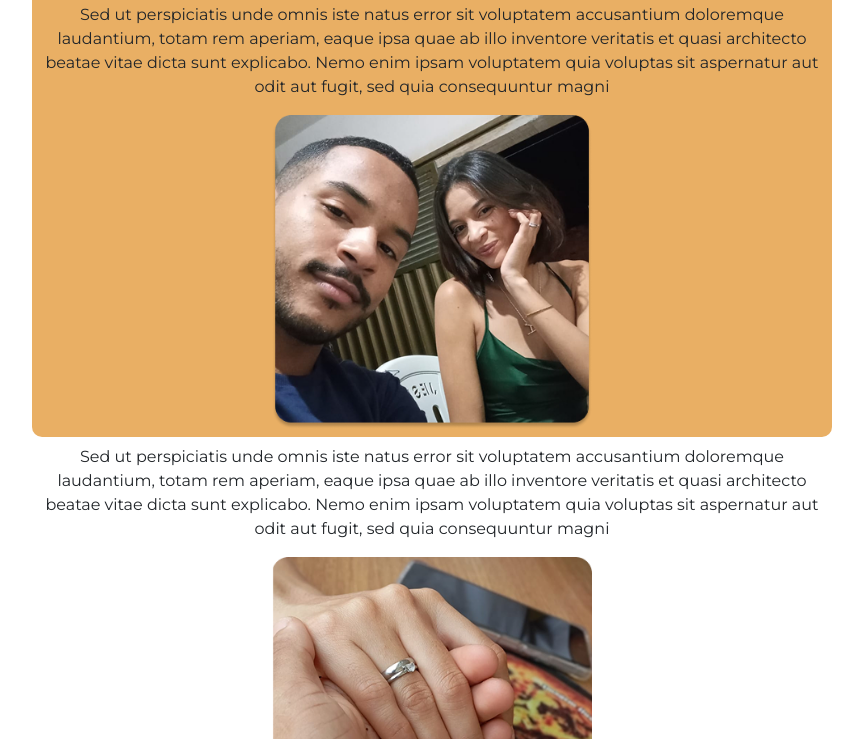
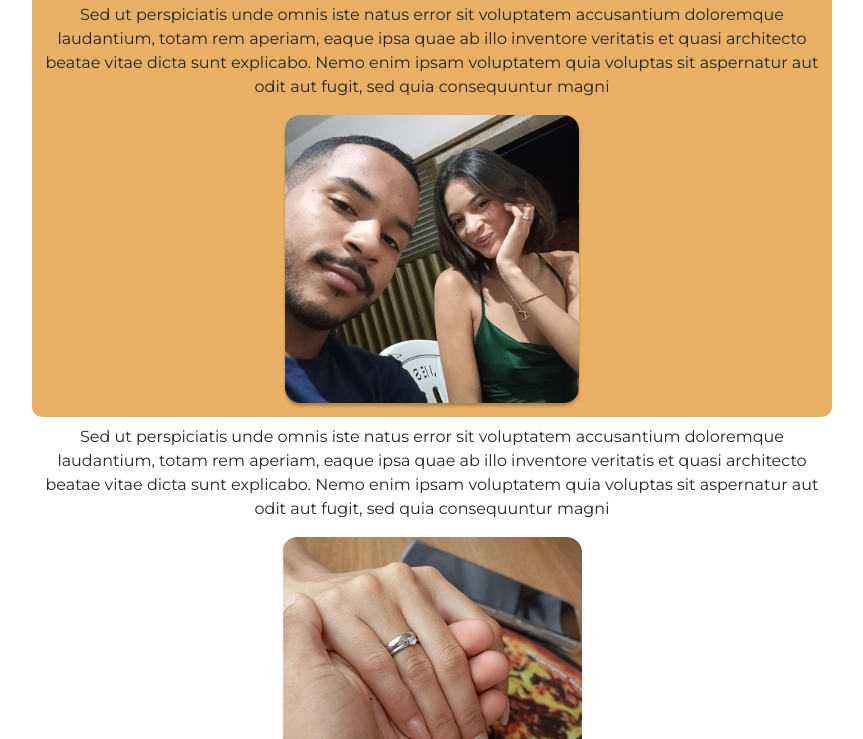
Before and after one commit to Pedro0911/aniversario, a plain HTML site: page index.html in a window 1280 px wide. Shown: the part 61-800 px from the top of the page, without its empty margins (208-1071 px from the left). Drawn offline with nearby package versions, Linux system fonts and the light colour scheme.

Commit message:
mais um commit

```diff
--- a/css/style.css
+++ b/css/style.css
@@ -60,11 +60,11 @@ p{
 
 
 .imgChamada{
-    width: auto;
+    width: 300px;
 }
 
 .principal_img{
-    width: 320px;
+    width: 300px;
 }
 
 
```
